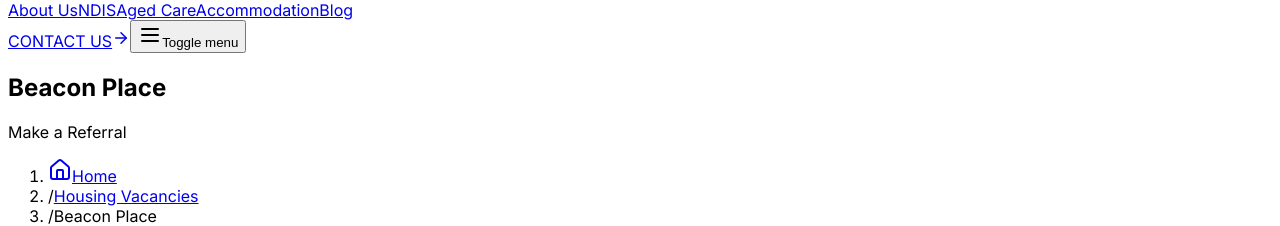
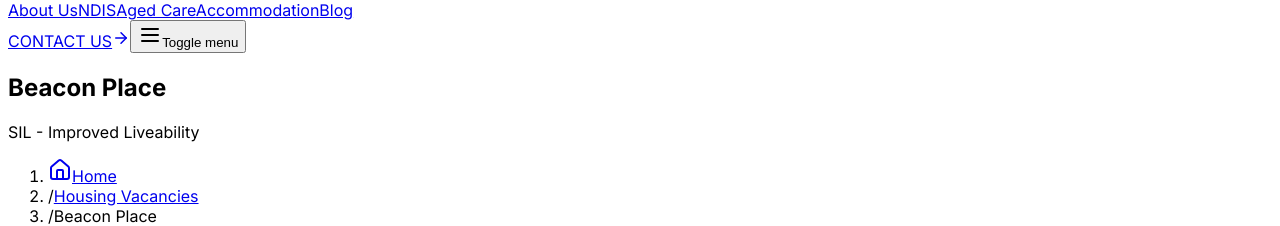
Before and after one commit to faysalabdi/VitalityCare, a React (Vite) app in the folder client/: page /accommodation/1 in a window 1280 px wide. Shown: the part 1200-1426 px from the top of the page. Built offline with nearby package versions, Linux system fonts and the light colour scheme.

Commit message:
Update housing vacancies with new types and enhance accommodation detail display

```diff
--- a/client/src/data/housingVacancies.ts
+++ b/client/src/data/housingVacancies.ts
@@ -4,6 +4,7 @@ const housingVacancies = [
     id: 1,
     location: "Beacon Place",
     title: "Broadmeadows, VIC 3047",
+    type: "SIL - Improved Liveability",
     description: "This beautifully designed SIL home offers the perfect balance of independence and support in a convenient location close to community amenities.",
     images: [
       "/src/assets/houses/Beacon-place3.png",
@@ -26,6 +27,7 @@ const housingVacancies = [
     id: 2,
     location: "Silver Fern House",
     title: "Strathtulloh, VIC 3338",
+    type: "SIL - High Fully Accessible",
     description: "A contemporary supported living environment designed to promote independence and community engagement in a vibrant neighborhood.",
     images: [
       "/src/assets/houses/Silver-fern-house1.png",
@@ -48,6 +50,7 @@ const housingVacancies = [
     id: 3,
     location: "Aurora House",
     title: "Mickleham, VIC 3064",
+    type: "SIL - Improved Liveability",
     description: "This exceptional SIL home features fully furnished bedrooms with kitchenettes, private ensuites, and spacious common areas in Melbourne's vibrant Western suburbs.",
     images: [
       "/src/assets/houses/Aurora-house1.png",
@@ -71,6 +74,7 @@ const housingVacancies = [
   id: 4,
   location: "Eden Grove",
   title: "Dandenong North, VIC 3175",
+  type: "SIL - Improved Liveability",
   description: "A welcoming SIL home offering accessible living spaces, modern amenities, and a supportive environment in a peaceful neighborhood of Melbourne's eastern suburbs. Perfect for those seeking independence with dedicated support.",
   images: [
     "/src/assets/houses/Eden-grove1.png",
@@ -94,6 +98,7 @@ const housingVacancies = [
   id: 5,
   location: "Serenity Place",
   title: "Gosnells, WA 6110",
+  type: "SIL - High Physical Support",
   description: "A modern SIL home nestled in Perth's southeastern suburbs, offering spacious accessible living areas, contemporary amenities, and a tranquil garden setting. Ideal for residents seeking a supportive community environment with independence.",
   images: [
     "/src/assets/houses/Serenity-place1.png",
@@ -117,6 +122,7 @@ const housingVacancies = [
   id: 6,
   location: "Harmony Lodge",
   title: "Southern River, WA 6110",
+  type: "SIL Robust",
   description: "A welcoming SIL residence in Southern River featuring contemporary design, accessible living spaces, and a vibrant community atmosphere. This thoughtfully designed home provides 24/7 support while promoting independence, with easy access to local amenities and recreational activities.",
   images: [
     "/src/assets/houses/Harmony-lodge1.png",
--- a/client/src/pages/accommodation/[id].tsx
+++ b/client/src/pages/accommodation/[id].tsx
@@ -37,7 +37,7 @@ const AccommodationDetail = () => {
           <div className="flex flex-col items-center justify-center text-center">
             <h1 className="text-4xl md:text-5xl font-bold mb-4">{property.location}</h1>
             <p className="text-xl max-w-3xl mx-auto">
-              Make a Referral
+              {property.type}
             </p>
           </div>
         </div>
```
